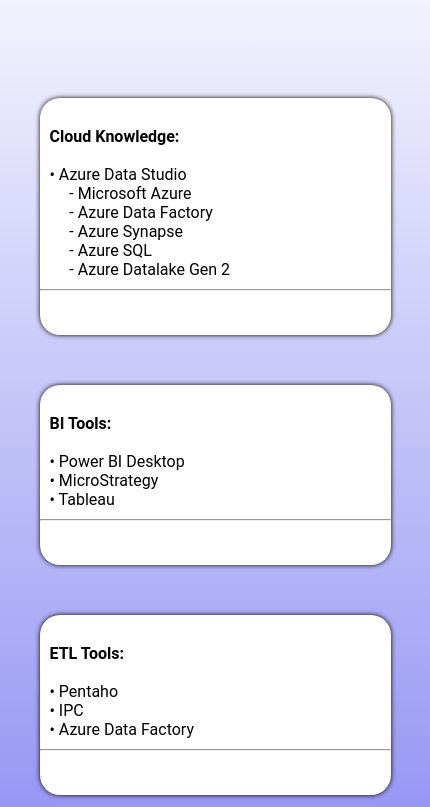
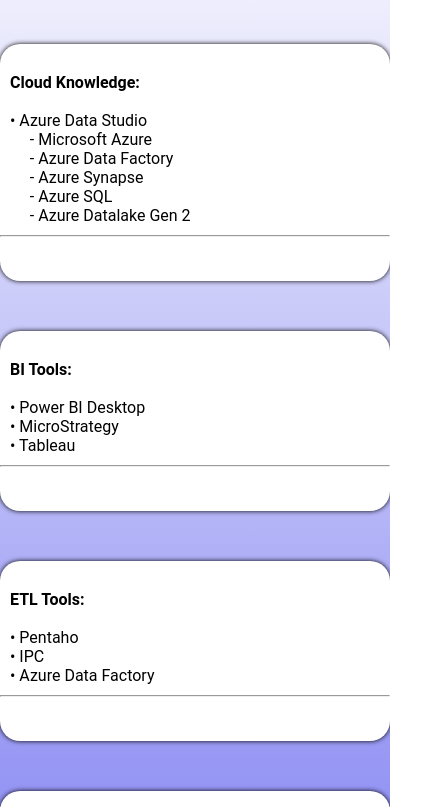
Before and after one commit to jorge9707/jorge9707.github.io, a plain HTML site: page base.html in a window 390 px wide. Shown: the part 674-1481 px from the top of the page, 430 px wide, since content can reach past the window. Drawn offline with Linux system fonts and the light colour scheme.

Commit message:
Add files via upload

```diff
--- a/css/estilos.css
+++ b/css/estilos.css
@@ -104,7 +104,6 @@
 
 
 }
-
 .acerca{
     height: 80vh;
     width: 100%;
@@ -124,6 +123,7 @@
     margin-top:  -70px;
 
 }
+
 .acerca2{
     height: 35vh;
     width: 80%;
@@ -136,7 +136,6 @@
     text-align: center;
 
  }
-
 
  .parallax{
     width: 100%;
@@ -207,7 +206,7 @@
 
 
 .portafolio{
-    width: 110%;
+    width: 100%;
     height: 70vh;
     padding-top: 40px;
     display: flex;
@@ -407,41 +406,23 @@
 
 /* página diseño */
 
-/* Estilos base para la clase .diseño */
-.diseño {
+.diseño{
     width: 100%;
     height: 150vh;
-  background: linear-gradient(#fff, rgb(61, 61, 235));
+    padding-top: 40px;
+    background: linear-gradient(#fff,rgb(61, 61, 235));
     display: flex;
     flex-direction: column;
     align-items: center;
-  margin-top: -30px;
+    margin-top: -70px;
+
  }
-
-/* Estilos base para la clase .diseño1 */
-.diseño1 {
-  width: 90%;
-  margin: auto;
-  display: flex;
-  justify-content: space-around;
-  margin-top: 10px; /* Ajusta el margen superior según tus necesidades */
+.diseño1{
+    width: 70%;
+    padding-top: 40px;
+    display: contents;
+    justify-content: space-between;
 }
-
-/* Media query para dispositivos móviles */
-@media (max-width: 768px) {
-  /* Ajustes para dispositivos móviles */
-  .diseño {
-    height: auto; /* Cambia la altura a automática para adaptarse al contenido */
-    padding: 20px; /* Agrega espacio alrededor del contenido */
-  }
-
-  .diseño1 {
-    flex-direction: column; /* Apila los elementos verticalmente en móviles */
-    align-items: center; /* Centra los elementos horizontalmente en móviles */
-    margin-top: 20px; /* Ajusta el margen superior según tus necesidades */
-  }
-}
-
 
 
 .card{
@@ -679,8 +660,7 @@
 
  }
 .diseño1{
-    width: 90%;
-    margin: auto;
+    width: 100%;
     flex-direction: column;
     justify-content: center;
 }
```
Also changed, not shown: index.html (line endings or trailing spaces). Lines whose indentation alone changed are shown as unchanged.
